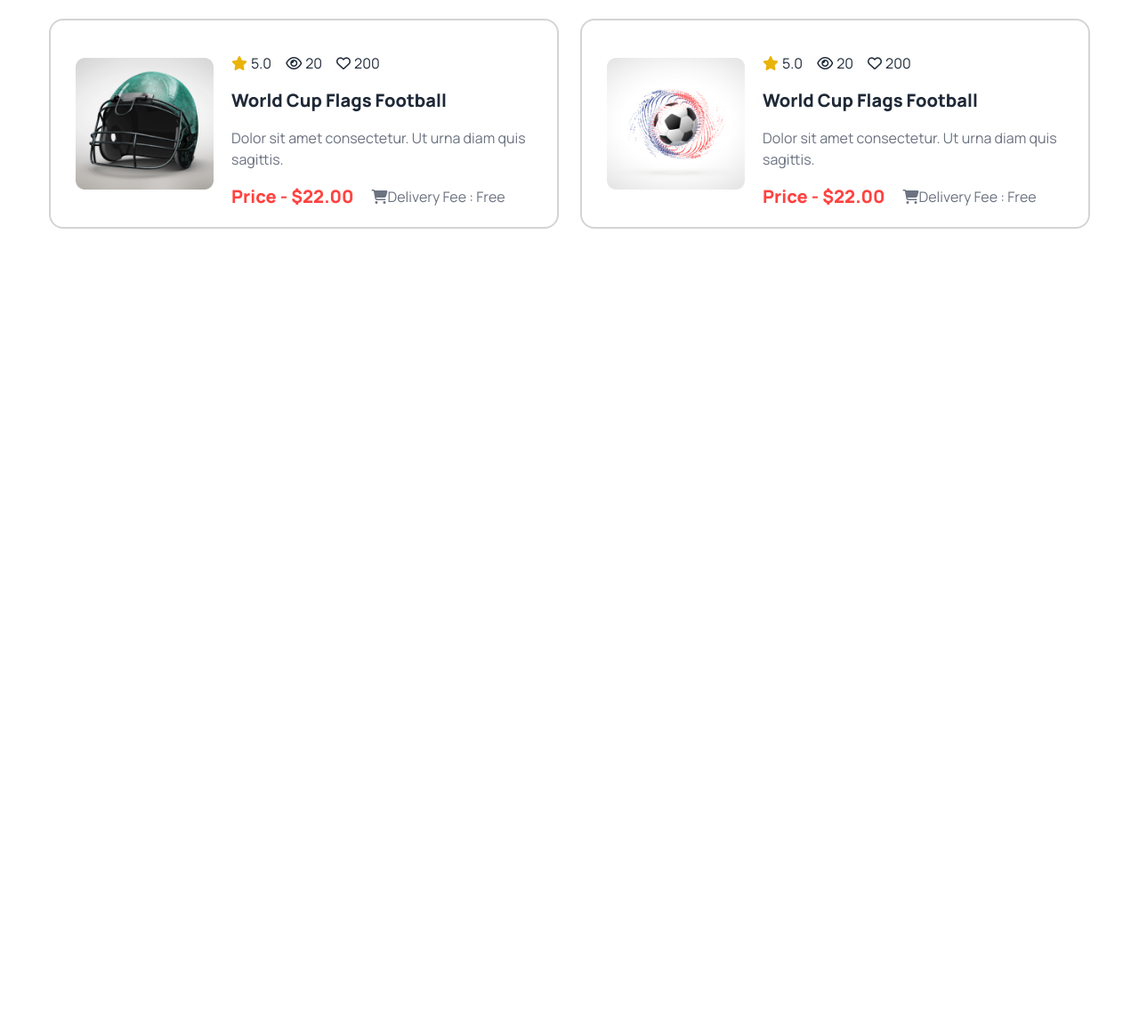
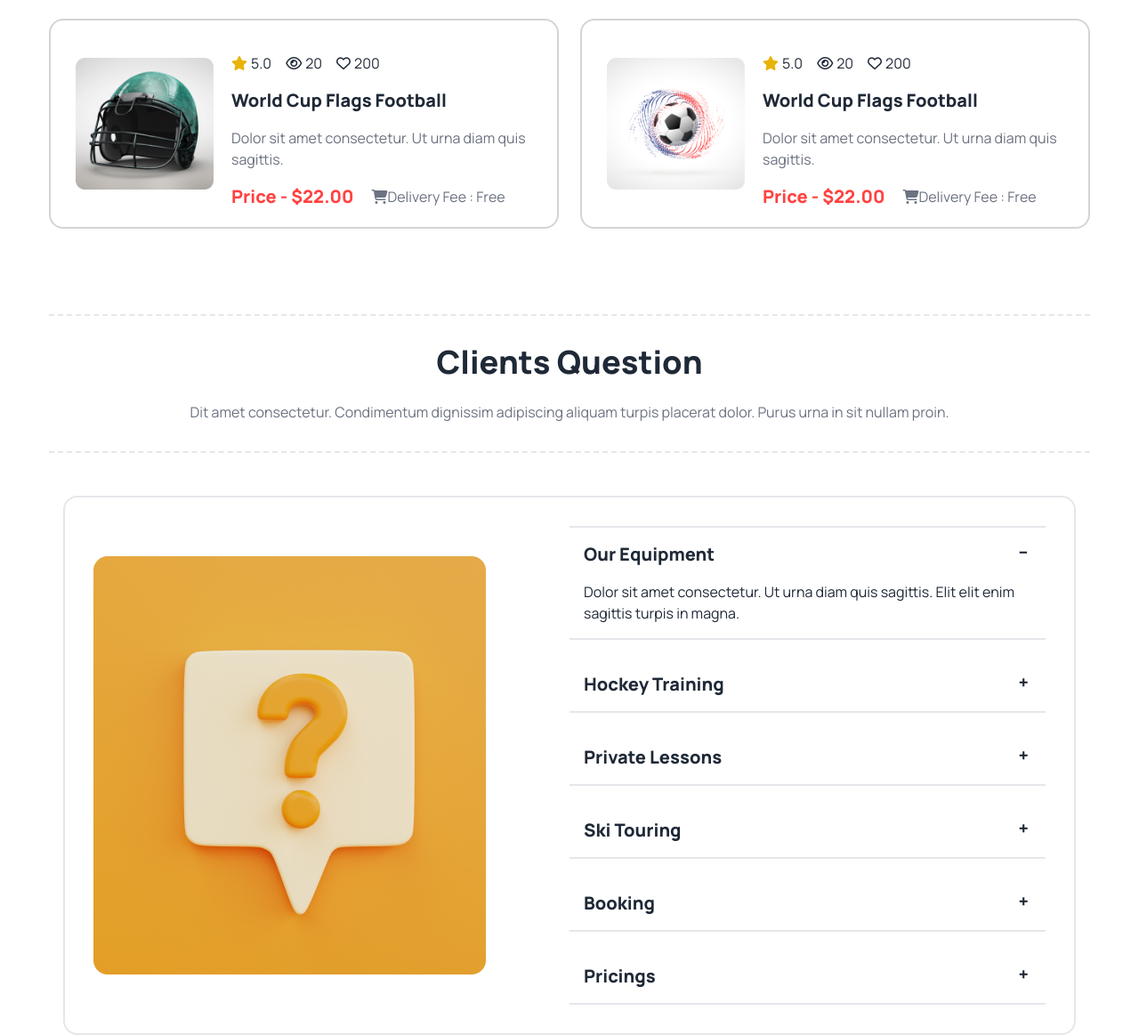
Before and after one commit to farhansm01/assignment3, a plain HTML site: page index.html in a window 1280 px wide. Shown: the part 2825-3988 px from the top of the page at 89% size. Before the commit the page ends 3082 px from the top, so only its background shows below. Drawn offline with nearby package versions, Linux system fonts and the light colour scheme.

Commit message:
added FAQ section

```diff
--- a/index.html
+++ b/index.html
@@ -136,7 +136,7 @@
             </div>
 
         </section>
-        <!-- program section -->
+        <!-- product section -->
         <section>
             <div class="text-center space-y-6 py-8 border-t-2 border-b-2 border-dashed border-gray-200 mt-24 mb-12">
                 <h1 class="font-extrabold text-2xl lg:text-4xl">Our New Products</h1>
@@ -260,6 +260,79 @@
             </div>
 
         </section>
+          <!-- FAQ section -->
+        <section>
+          <div class="text-center space-y-6 py-8 border-t-2 border-b-2 border-dashed border-gray-200 mt-24 mb-12">
+              <h1 class="font-extrabold text-2xl lg:text-4xl">Clients Question</h1>
+              <p class="text-gray-500">Dit amet consectetur. Condimentum dignissim adipiscing aliquam turpis placerat dolor. Purus urna in sit nullam proin.</p>
+          </div>
+          <!-- hero -->
+          <div class="border-2 border-gray-200 mx-4 rounded-2xl">
+            <div class="flex flex-col items-center justify-center lg:flex-row p-8">
+              <div class="flex-1">
+                <img src="images/11.png" class="w-[287px] h-[180px] w-[441px] h-[470px] rounded-lg " />
+              </div>
+              <!-- collapse section -->
+              <div class="flex-1 space-y-5">
+                <div class="collapse collapse-plus border-t-2 border-b-2 border-gray-200 rounded-none">
+                  <input type="radio" name="my-accordion-3" checked="checked" />
+                  <div class="collapse-title text-xl font-extrabold">
+                    Our Equipment
+                  </div>
+                  <div class="collapse-content">
+                    <p>Dolor sit amet consectetur. Ut urna diam quis sagittis. Elit elit enim sagittis turpis in magna.</p>
+                  </div>
+                </div>
+                <div class="collapse collapse-plus border-b-2 border-gray-200 rounded-none">
+                  <input type="radio" name="my-accordion-3" />
+                  <div class="collapse-title text-xl font-extrabold">
+                    Hockey Training
+                  </div>
+                  <div class="collapse-content">
+                    <p>Dolor sit amet consectetur. Ut urna diam quis sagittis. Elit elit enim sagittis turpis in magna.</p>
+                  </div>
+                </div>
+                <div class="collapse collapse-plus border-b-2 border-gray-200 rounded-none">
+                  <input type="radio" name="my-accordion-3" />
+                  <div class="collapse-title text-xl font-extrabold">
+                    Private Lessons
+                  </div>
+                  <div class="collapse-content">
+                    <p>Dolor sit amet consectetur. Ut urna diam quis sagittis. Elit elit enim sagittis turpis in magna.</p>
+                  </div>
+                </div>
+                <div class="collapse collapse-plus border-b-2 border-gray-200 rounded-none">
+                  <input type="radio" name="my-accordion-3" />
+                  <div class="collapse-title text-xl font-extrabold">
+                    Ski Touring
+                  </div>
+                  <div class="collapse-content">
+                    <p>Dolor sit amet consectetur. Ut urna diam quis sagittis. Elit elit enim sagittis turpis in magna.</p>
+                  </div>
+                </div>
+                <div class="collapse collapse-plus border-b-2 border-gray-200 rounded-none">
+                  <input type="radio" name="my-accordion-3" />
+                  <div class="collapse-title text-xl font-extrabold">
+                    Booking
+                  </div>
+                  <div class="collapse-content">
+                    <p>Dolor sit amet consectetur. Ut urna diam quis sagittis. Elit elit enim sagittis turpis in magna.</p>
+                  </div>
+                </div>
+                <div class="collapse collapse-plus border-b-2 border-gray-200 rounded-none">
+                  <input type="radio" name="my-accordion-3" />
+                  <div class="collapse-title text-xl font-extrabold">
+                    Pricings
+                  </div>
+                  <div class="collapse-content">
+                    <p>Dolor sit amet consectetur. Ut urna diam quis sagittis. Elit elit enim sagittis turpis in magna.</p>
+                  </div>
+                </div>
+
+               </div>
+            </div>
+          </div>
+        </section>
     </main>
 </body>
 </html>
```
